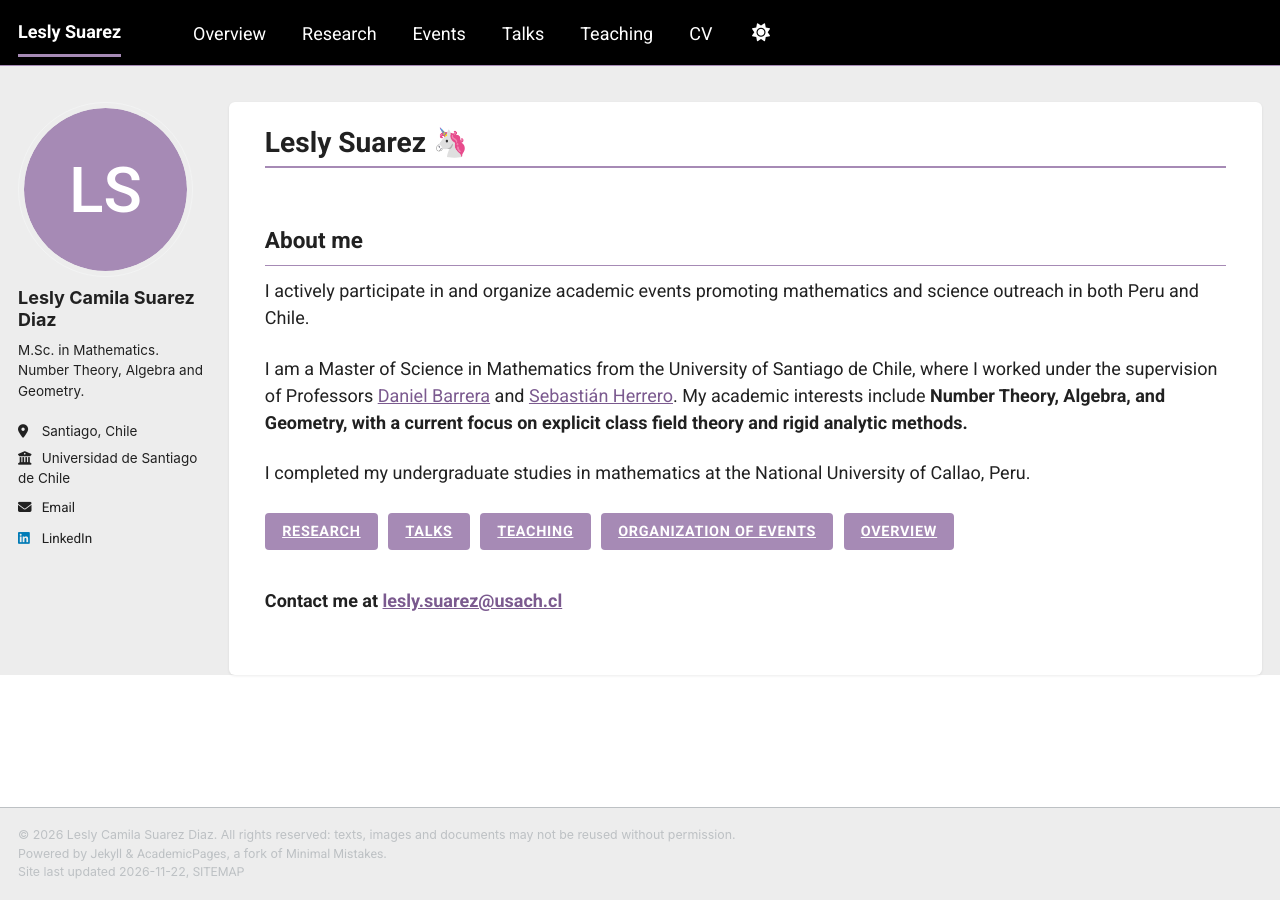
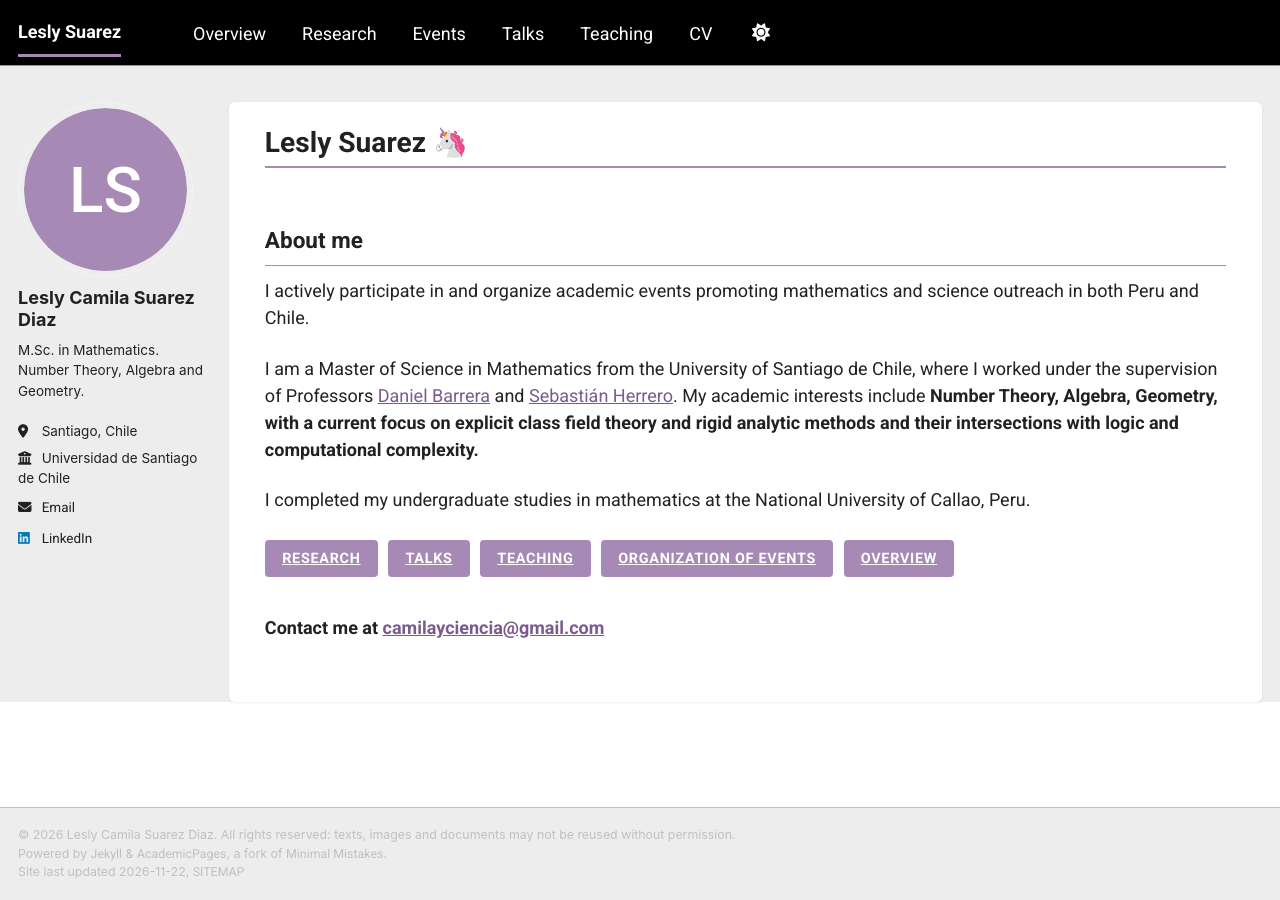
Before and after one commit to leslysuarez/leslysuarez.github.io, a Jekyll site: the page built from _pages/about.md, in a window 1280 px wide. Built offline with Jekyll 4.4.1, drawn with Linux system fonts in a browser that asks for light colours; a script bundle is joined from its source files by our own code; a style sheet for code colours, icons or effects is not loaded.

Commit message:
Update about.md

```diff
--- a/_pages/about.md
+++ b/_pages/about.md
@@ -12,7 +12,8 @@ redirect_from:
 
 I actively participate in and organize academic events promoting mathematics and science outreach in both Peru and Chile.
 
-I am a Master of Science in Mathematics from the University of Santiago de Chile, where I worked under the supervision of Professors [Daniel Barrera](https://sites.google.com/view/danielbarrerasalazar/math) and [Sebastián Herrero](https://sites.google.com/site/sebastianherreromath/home). My academic interests include **Number Theory, Algebra, and Geometry, with a current focus on explicit class field theory and rigid analytic methods.**
+I am a Master of Science in Mathematics from the University of Santiago de Chile, where I worked under the supervision of Professors [Daniel Barrera](https://sites.google.com/view/danielbarrerasalazar/math) and [Sebastián Herrero](https://sites.google.com/site/sebastianherreromath/home).
+My academic interests include **Number Theory, Algebra, Geometry, with a current focus on explicit class field theory and rigid analytic methods and their intersections with logic and computational complexity.**
 
 I completed my undergraduate studies in mathematics at the National University of Callao, Peru.
 
@@ -24,4 +25,4 @@ I completed my undergraduate studies in mathematics at the National University o
   <a class="btn--lesly" href="{{ '/overview/' | relative_url }}">Overview</a>
 </p>
 
-### Contact me at [lesly.suarez@usach.cl](mailto:lesly.suarez@usach.cl)
+### Contact me at [camilayciencia@gmail.com](mailto:camilayciencia@gmail.com)
```
